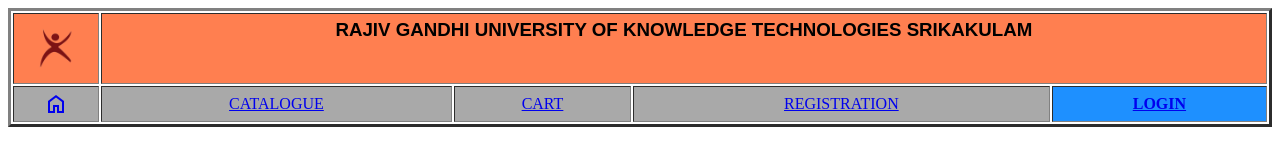
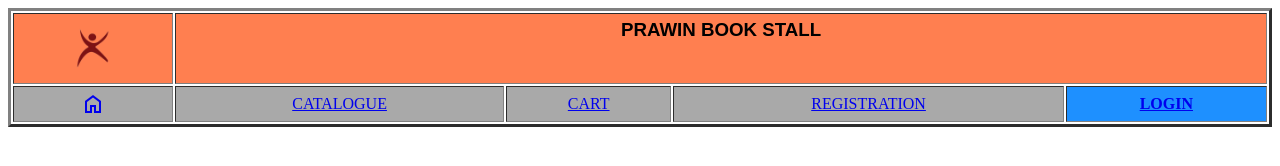
Before and after one commit to prawinaik/bookstall, a plain HTML site: page head.html in a window 1280 px wide. Drawn offline with nearby package versions, Linux system fonts and the light colour scheme.

Commit message:
Update head.html
updated the title name

```diff
--- a/head.html
+++ b/head.html
@@ -8,7 +8,7 @@
             <table border="3"cellspacing="2"cellpadding="5"width="100%">
                 <tr align="center" style="background-color: coral">
                     <td><a href="index.html" target="home_page"><img src="rgukt.png" width="40" height="40"></a></td>
-                    <td colspan="4" style="font-family: sans-serif"><h3>RAJIV GANDHI UNIVERSITY OF KNOWLEDGE TECHNOLOGIES SRIKAKULAM</h3><br>
+                    <td colspan="4" style="font-family: sans-serif"><h3>PRAWIN BOOK STALL</h3><br>
                     </td>
                 </tr>
                 <tr align="center">
```
